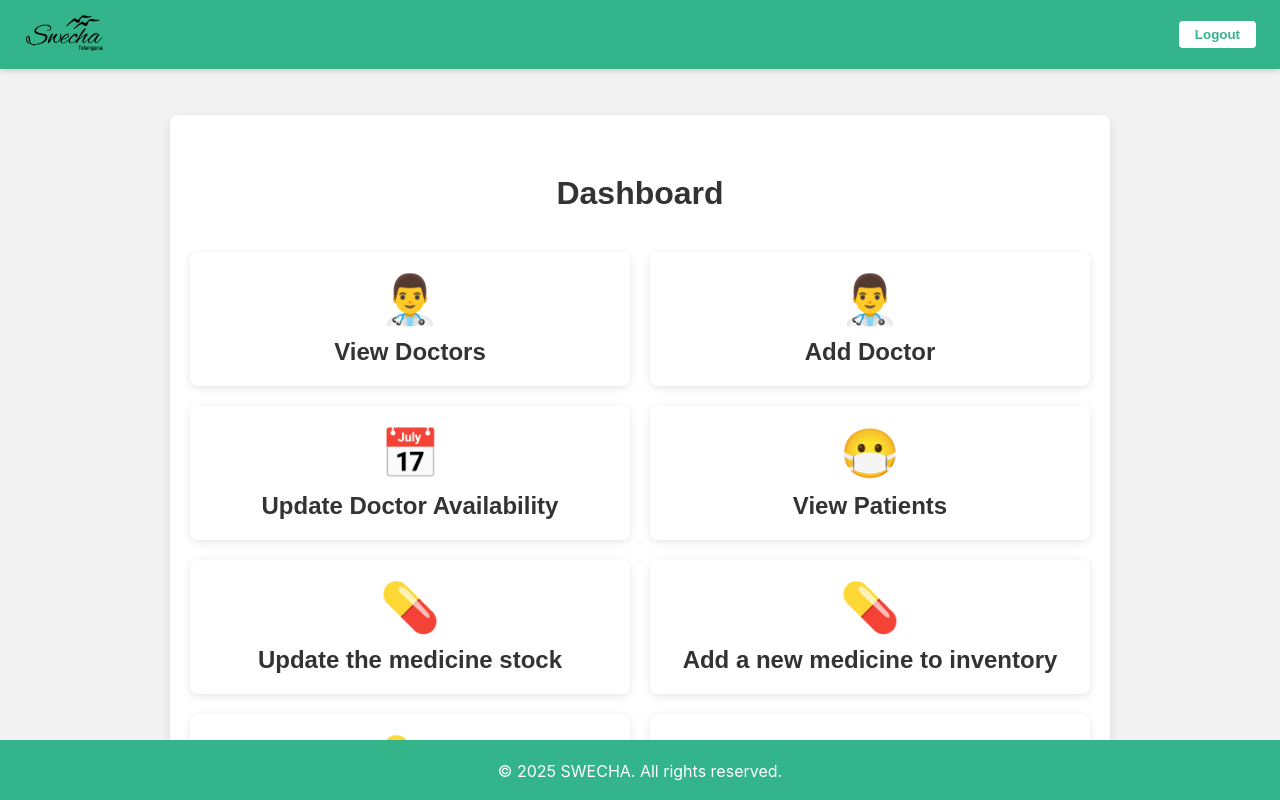
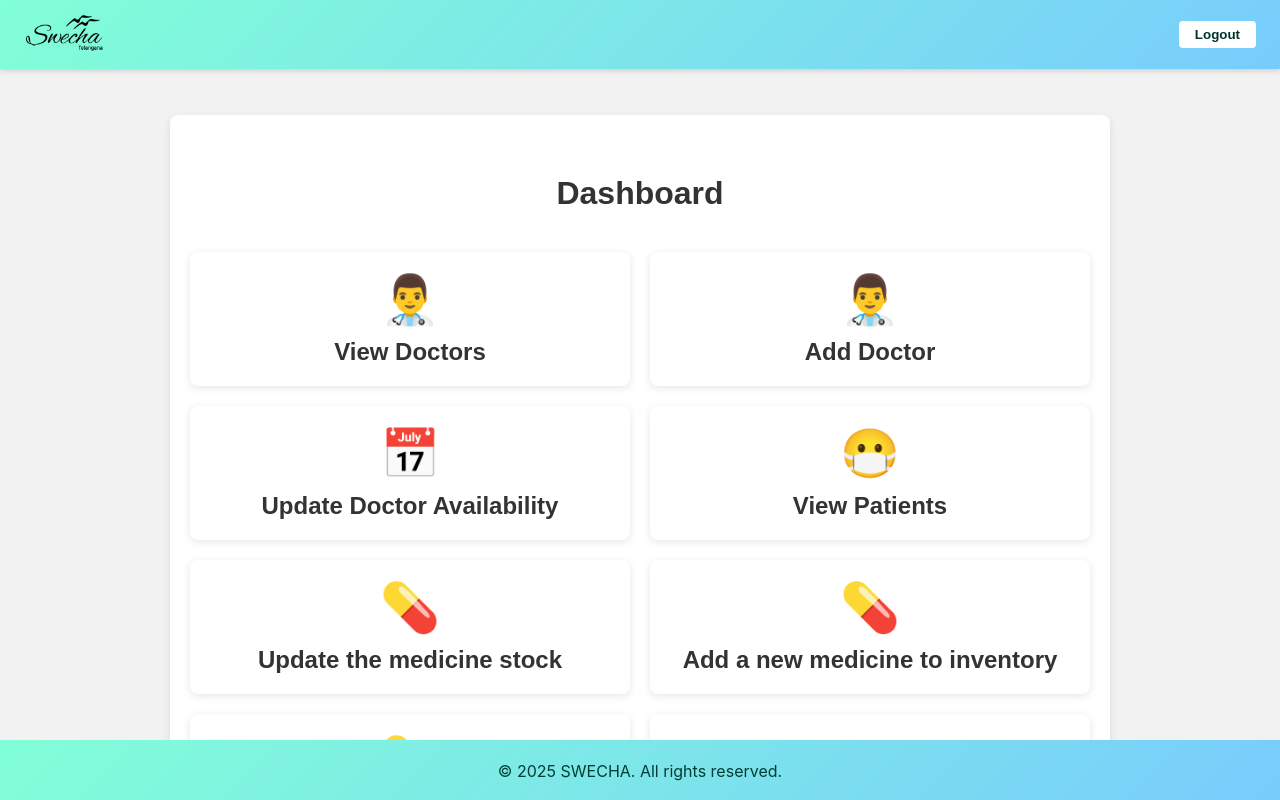
Before and after one commit to nikki-nooka/DUALITY-AI-DRONE-CHALLENGE, a React (Create React App) app in the folder frontend/: page /dashboard-admin in a window 1280 px wide. Shown: the top 800 px of the page. Built offline with nearby package versions, Linux system fonts and the light colour scheme; sample sign-in values are in the browser's storage.

Commit message:
Changing the css

```diff
--- a/frontend/src/App.css
+++ b/frontend/src/App.css
@@ -30,8 +30,8 @@ html, body {
 }
 
 .footer {
-  background-color: #33b48b;
-  color: #fff;
+  background: linear-gradient(135deg, #81ffd7 0%, #78ccfc 100%);
+  color: #003e34;
   text-align: center;
   position: fixed;
   bottom: 0;
--- a/frontend/src/Styles/Navbar.css
+++ b/frontend/src/Styles/Navbar.css
@@ -1,5 +1,5 @@
 .navbar {
-  background-color: #33b48b;
+  background: linear-gradient(135deg, #81ffd7 0%, #78ccfc 100%);
   display: flex;
   align-items: center;
   padding: 12px 24px;
@@ -35,33 +35,34 @@
   margin-left: 50px;
 }
 .desktop-links li a {
-  color: #fff;
+  color: #004d40;
   text-decoration: none;
   font-weight: 500;
   transition: color 0.3s ease;
 }
 .desktop-links li a:hover {
-  color: #f0f0f0;
+  color: #00332b;
 }
 
-/* mobile dropdown (unchanged) */
+/* mobile dropdown needs to match gradient */
 .nav-links {
   list-style: none;
   display: flex;
   margin: 0;
   padding: 0;
+  background: linear-gradient(135deg, #33b48b 0%, #2a8fc8 100%);
 }
 .nav-links li {
   margin-left: 50px;
 }
 .nav-links li a {
-  color: #fff;
+  color: #004d40;
   text-decoration: none;
   font-weight: 500;
   transition: color 0.3s ease;
 }
 .nav-links li a:hover {
-  color: #f0f0f0;
+  color: #00332b;
 }
 
 /* hamburger */
@@ -70,12 +71,12 @@
   background: none;
   border: none;
   font-size: 1.5rem;
-  color: #fff;
+  color: #00332b;
   cursor: pointer;
   margin-left: 20px;
 }
 
-/* desktop-only dropdown (no bullets) */
+/* desktop-only dropdown needs to match gradient */
 .desktop-menu {
   list-style: none;       /* remove bullets */
   margin: 0;
@@ -86,7 +87,7 @@
   right: 0;
   width: 200px;
   flex-direction: column;
-  background-color: #33b48b;
+  background: linear-gradient(135deg, #33b48b 0%, #2a8fc8 100%);
   padding-top: 10px;
   box-shadow: 0 2px 5px rgba(0,0,0,0.15);
   z-index: 100;
@@ -101,16 +102,16 @@
 .desktop-menu li a {
   display: block;
   padding: 8px 16px;
-  color: #fff;
+  color: #004d40;
   text-decoration: none;
   font-weight: 500;
   transition: color 0.3s;
 }
 .desktop-menu li a:hover {
-  color: #f0f0f0;
+  color: #00332b;
 }
 
-/* logout */
+/* logout button needs to match new color scheme */
 .logout-container {
   display: flex;
   align-items: center;
@@ -118,7 +119,7 @@
 }
 .logout-btn {
   background-color: #fff;
-  color: #33b48b;
+  color: #00332b;
   border: none;
   border-radius: 4px;
   padding: 6px 16px;
@@ -145,7 +146,7 @@
     left: 0;
     width: 100%;
     flex-direction: column;
-    background-color: #33b48b;
+    background: linear-gradient(135deg, #33b48b 0%, #2a8fc8 100%);
     padding: 10px 0;
     box-shadow: 0 2px 5px rgba(0,0,0,0.15);
     z-index: 100;
--- a/frontend/src/Styles/PatientRegistration.css
+++ b/frontend/src/Styles/PatientRegistration.css
@@ -62,7 +62,7 @@
 
 .patient-registration-radio-group {
   display: flex;
-  flex-direction: column;
+  flex-direction: row;
   align-items: flex-start;
   gap: 5px;
   margin-top: 5px;
```
